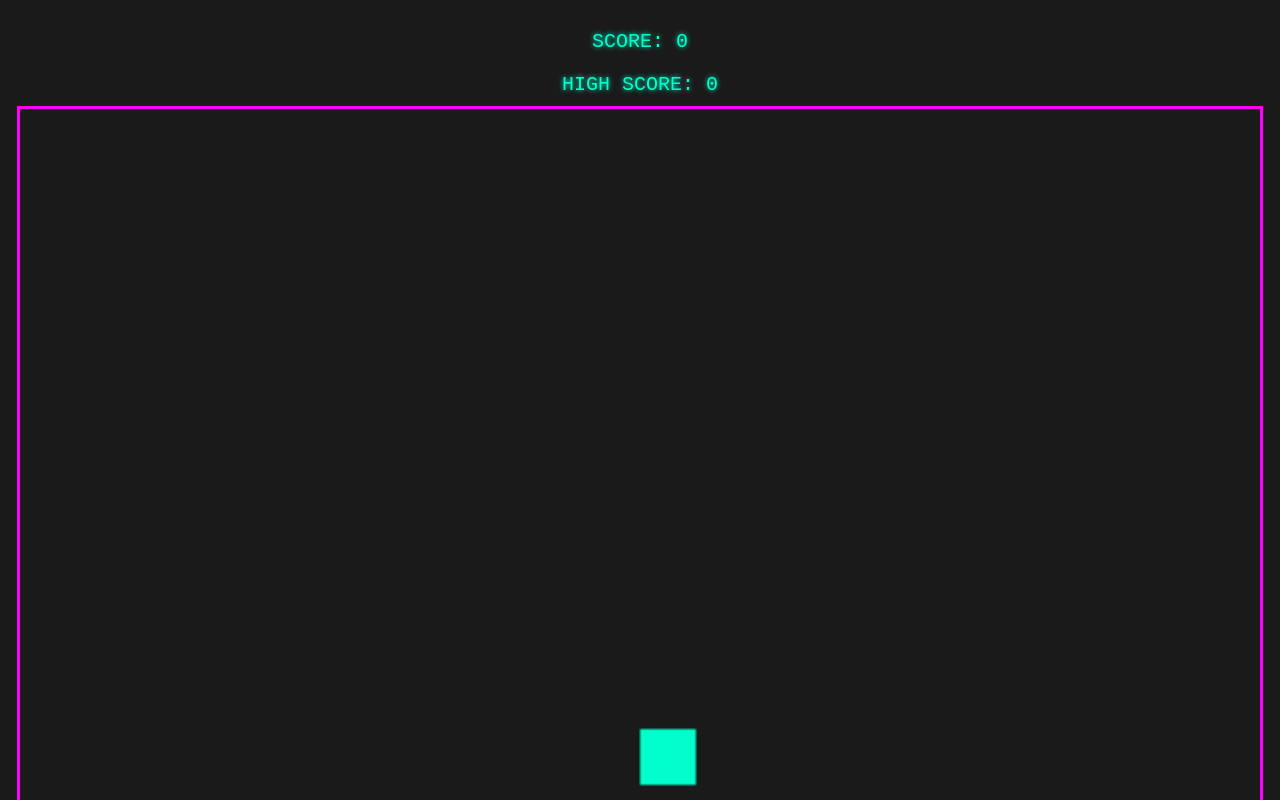
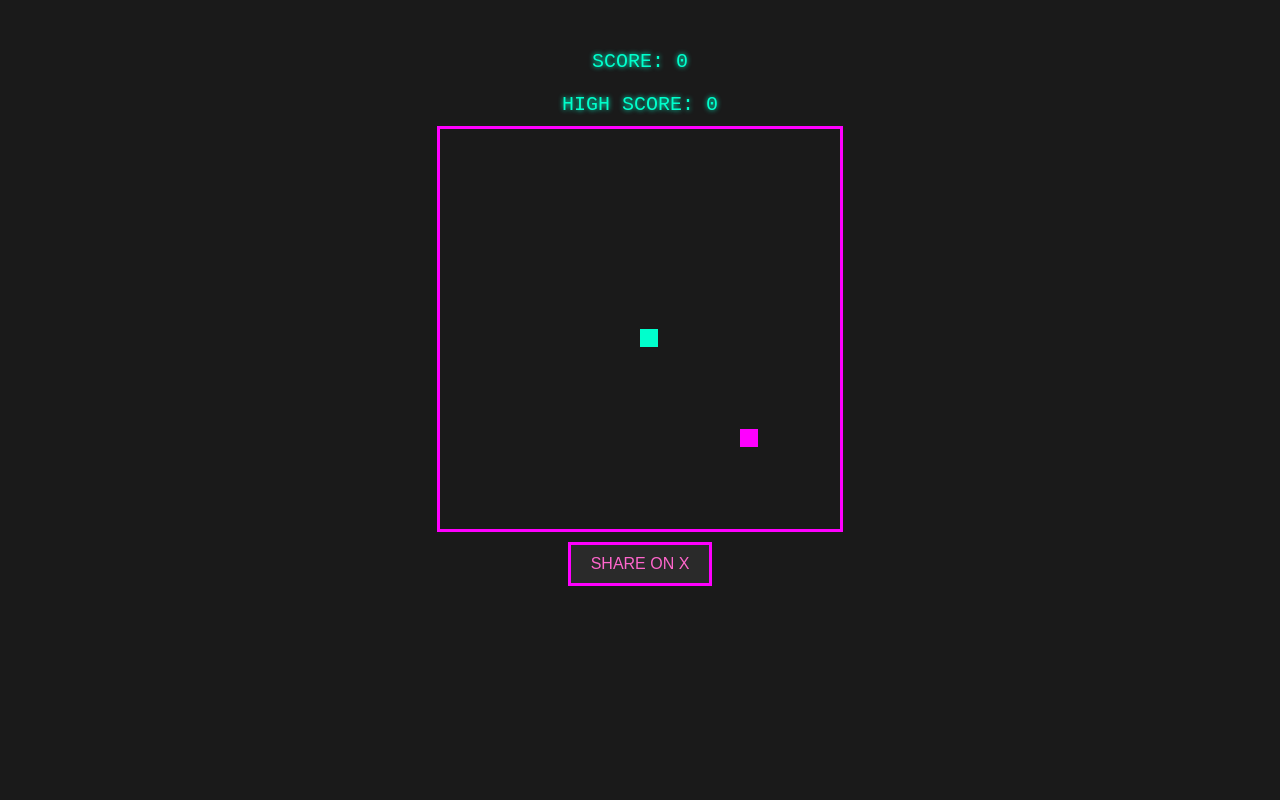
Before and after one commit to smsaleixo/main, a plain HTML site: page snake.html in a window 1280 px wide. Shown: the top 800 px of the page. Drawn offline with Linux system fonts and the light colour scheme.

Commit message:
Update snake.html

```diff
--- a/snake.html
+++ b/snake.html
@@ -8,27 +8,29 @@
             font-family: 'Pixel';
             src: url('https://fonts.googleapis.com/css2?family=Press+Start+2P&display=swap');
         }
-        body {
+        html, body {
             margin: 0;
             padding: 20px;
             display: flex;
             flex-direction: column;
             align-items: center;
             background: #1a1a1a;
-            height: 100%; /* Match parent iframe */
+            min-height: 100%; /* Ensure full height */
             font-family: 'Pixel', monospace;
             color: #00ffcc;
+            box-sizing: border-box; /* Prevent padding issues */
         }
         canvas {
             border: 3px solid #ff00ff;
             background: #1a1a1a;
-            width: 100%; /* Responsive width */
-            height: auto; /* Auto height to fit content */
-            max-height: 100%; /* Limit to iframe height */
+            width: 400px; /* Fixed width */
+            height: 400px; /* Fixed height */
+            max-width: 100%; /* Responsive */
+            max-height: 100%; /* Fit within iframe */
         }
         #score, #highScore {
             font-size: 20px;
-            margin: 10px;
+            margin: 10px 0;
             text-transform: uppercase;
             text-shadow: 0 0 5px #00ffcc;
         }
```
